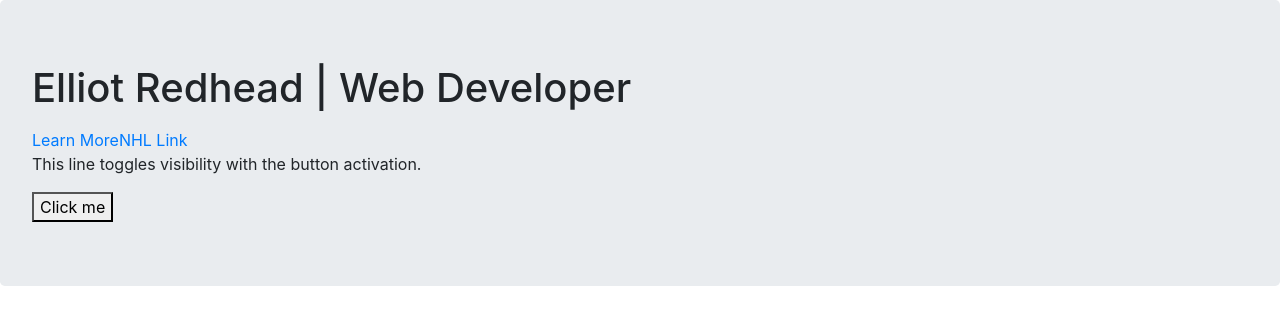
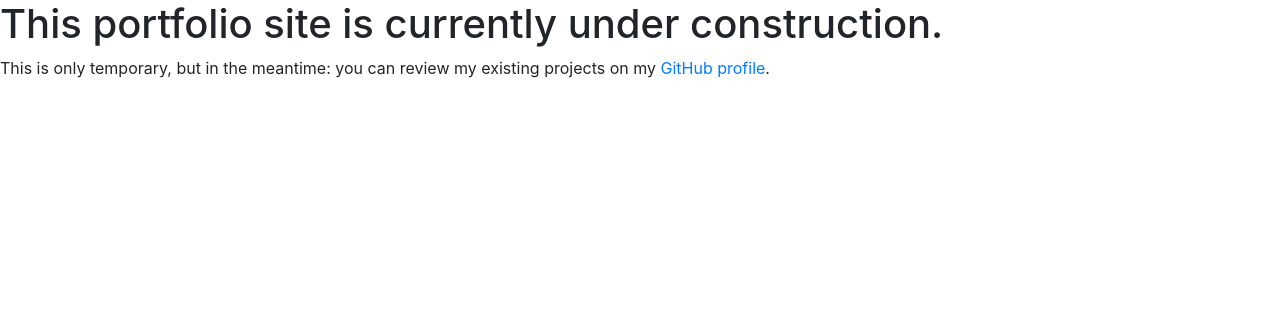
Before and after one commit to ElliotRedhead/Portfolio, a React (Create React App) app: page / in a window 1280 px wide. Shown: the top 324 px of the page. Built offline with nearby package versions, Linux system fonts and the light colour scheme.

Commit message:
Linked construction page to main URL.

```diff
--- a/src/components/App.js
+++ b/src/components/App.js
@@ -3,14 +3,16 @@ import { Route, Switch } from "react-router-dom";
 import homePage from "./pages/Homepage";
 import pageNotFound404 from "./pages/PageNotFound404";
 import NHLTeamShowdown from "./modals/NHLTeamShowdown";
+import UnderConstruction from "./pages/UnderConstruction";
 
 const App = () =>
-		<div>
-			<Switch>
-				<Route exact path={["/", "/home", "/ReactPortfolio"]} component={homePage} />
-				<Route path={["/NHLTeamShowdown"]} component={NHLTeamShowdown} />
-				<Route component={pageNotFound404} />
-			</Switch>
-		</div>
+    <div>
+        <Switch>
+            <Route exact path={["/"]} component={UnderConstruction} />
+            <Route exact path={["/home"]} component={homePage} />
+            <Route path={["/NHLTeamShowdown"]} component={NHLTeamShowdown} />
+            <Route component={pageNotFound404} />
+        </Switch>
+    </div>;
 
 export default App;
```
